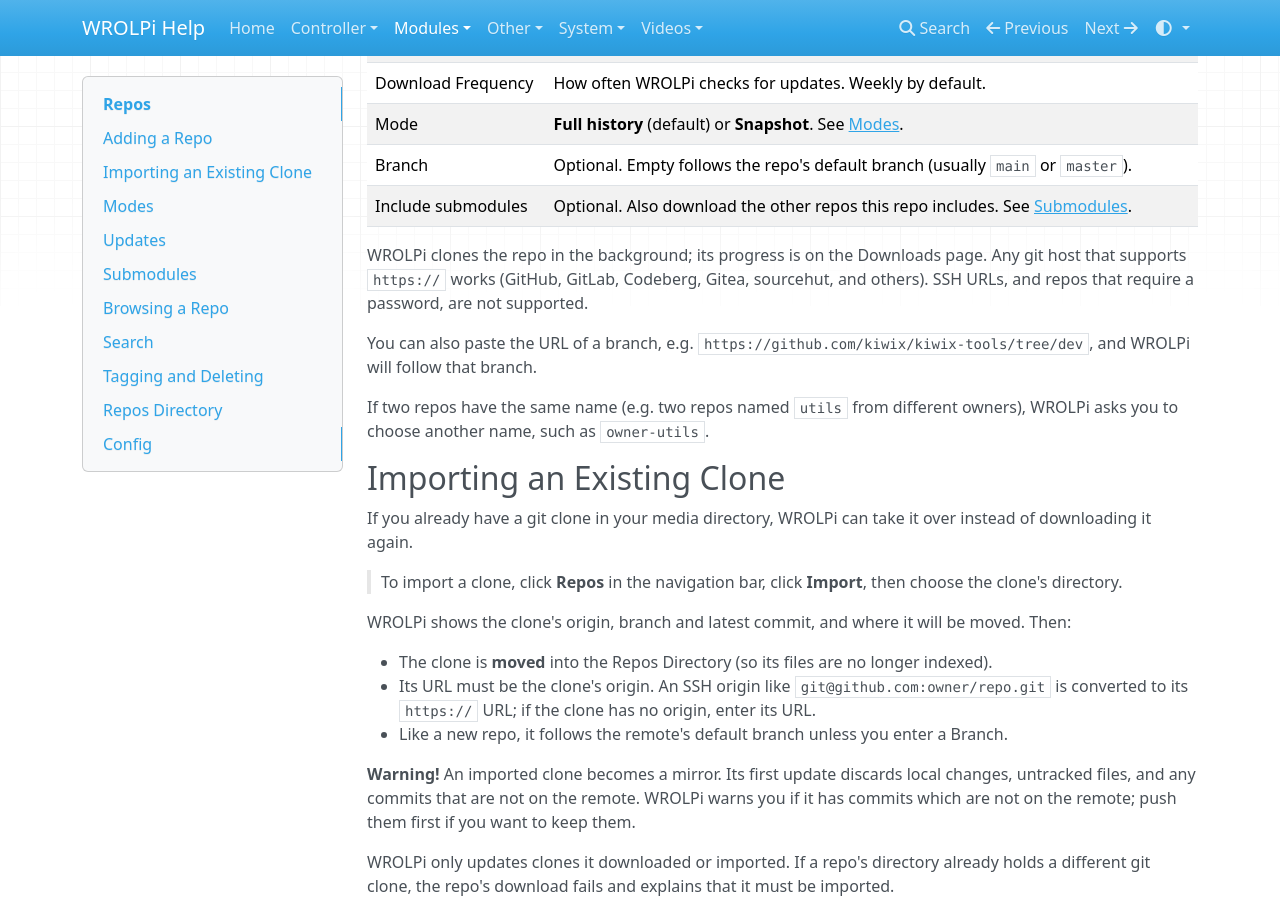
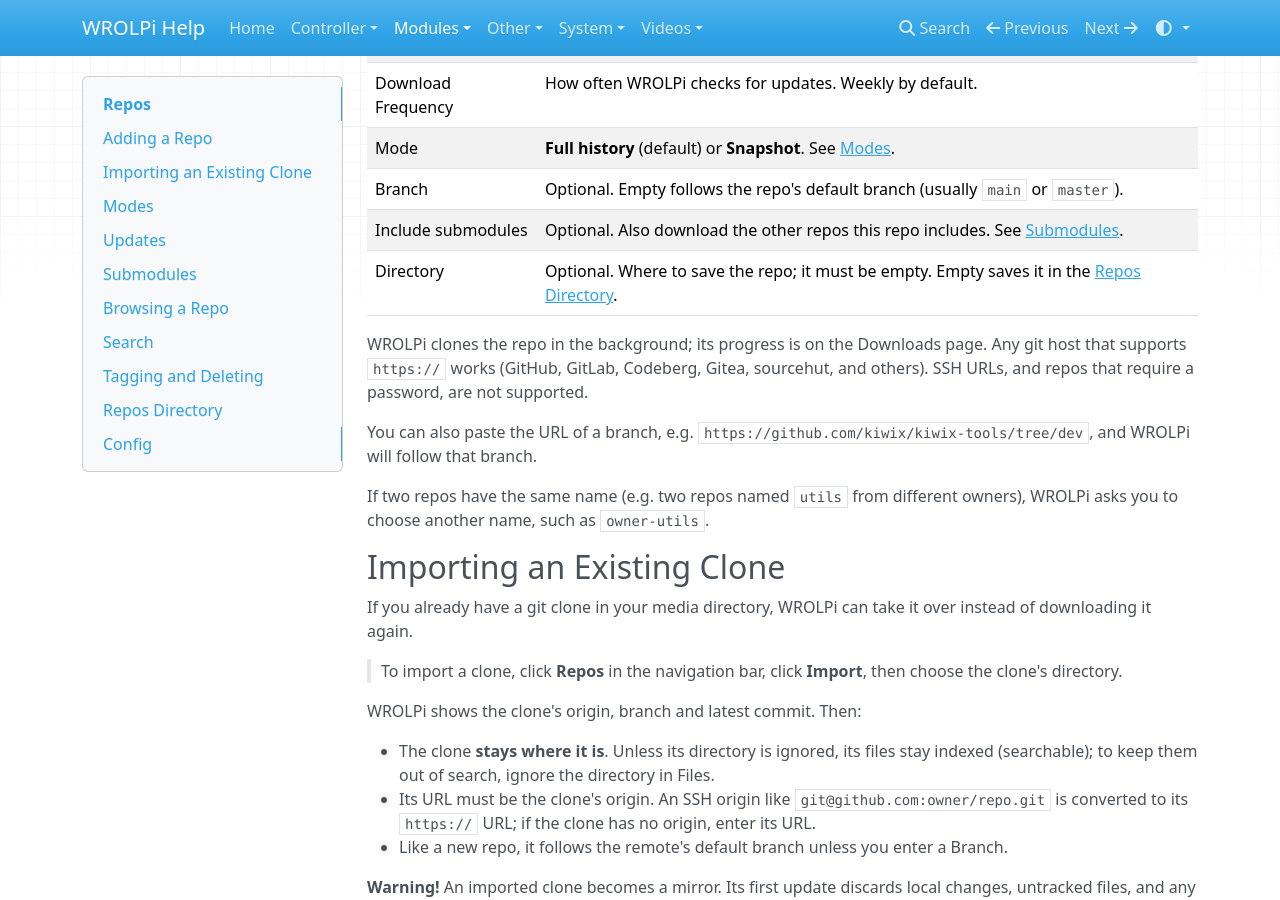
Before and after one commit to wrolpi/wrolpi-help, an MkDocs documentation site: the page built from docs/modules/repos/index.md, in a window 1280 px wide and 900 px high, scrolled down 1363 px. Built offline with MkDocs 1.6.1, drawn with Linux system fonts in a browser that asks for light colours; nearby versions of some CDN libraries; some of the changed text lies outside the part shown.

Commit message:
Repos: choose a directory; import a clone where it is
Co-Authored-By: Claude Opus 5.5 <noreply@anthropic.com>

```diff
--- a/docs/modules/repos/index.md
+++ b/docs/modules/repos/index.md
@@ -20,6 +20,7 @@ to date while you have Internet access. You can browse a repo's files and read i
 | Mode               | **Full history** (default) or **Snapshot**. See [Modes](#modes).                              |
 | Branch             | Optional. Empty follows the repo's default branch (usually `main` or `master`).               |
 | Include submodules | Optional. Also download the other repos this repo includes. See [Submodules](#submodules).   |
+| Directory          | Optional. Where to save the repo; it must be empty. Empty saves it in the [Repos Directory](#repos-directory). |
 
 WROLPi clones the repo in the background; its progress is on the Downloads page. Any git host that supports
 `https://` works (GitHub, GitLab, Codeberg, Gitea, sourcehut, and others). SSH URLs, and repos that require a password,
@@ -37,9 +38,10 @@ If you already have a git clone in your media directory, WROLPi can take it over
 
 > To import a clone, click **Repos** in the navigation bar, click **Import**, then choose the clone's directory.
 
-WROLPi shows the clone's origin, branch and latest commit, and where it will be moved. Then:
+WROLPi shows the clone's origin, branch and latest commit. Then:
 
-* The clone is **moved** into the Repos Directory (so its files are no longer indexed).
+* The clone **stays where it is**. Unless its directory is ignored, its files stay indexed (searchable); to keep them
+  out of search, ignore the directory in Files.
 * Its URL must be the clone's origin. An SSH origin like `git@github.com:owner/repo.git` is converted to its
   `https://` URL; if the clone has no origin, enter its URL.
 * Like a new repo, it follows the remote's default branch unless you enter a Branch.
@@ -137,6 +139,9 @@ The Repos Directory must start with a fixed directory (like `repos/`) and contai
 directory is always ignored when WROLPi refreshes your files, so the many files of a repo do not crowd your file
 search. It cannot be (or be inside) another special directory, like `videos` or `config`.
 
+A repo saved in another directory (chosen when adding it, or imported where it was) is not ignored: its files are
+indexed, unless you ignore that directory in Files.
+
 ## Config
 
 Your repos are saved in `repos.yaml` in the [config directory](../../system/configs.md). If your database is lost, your
```
